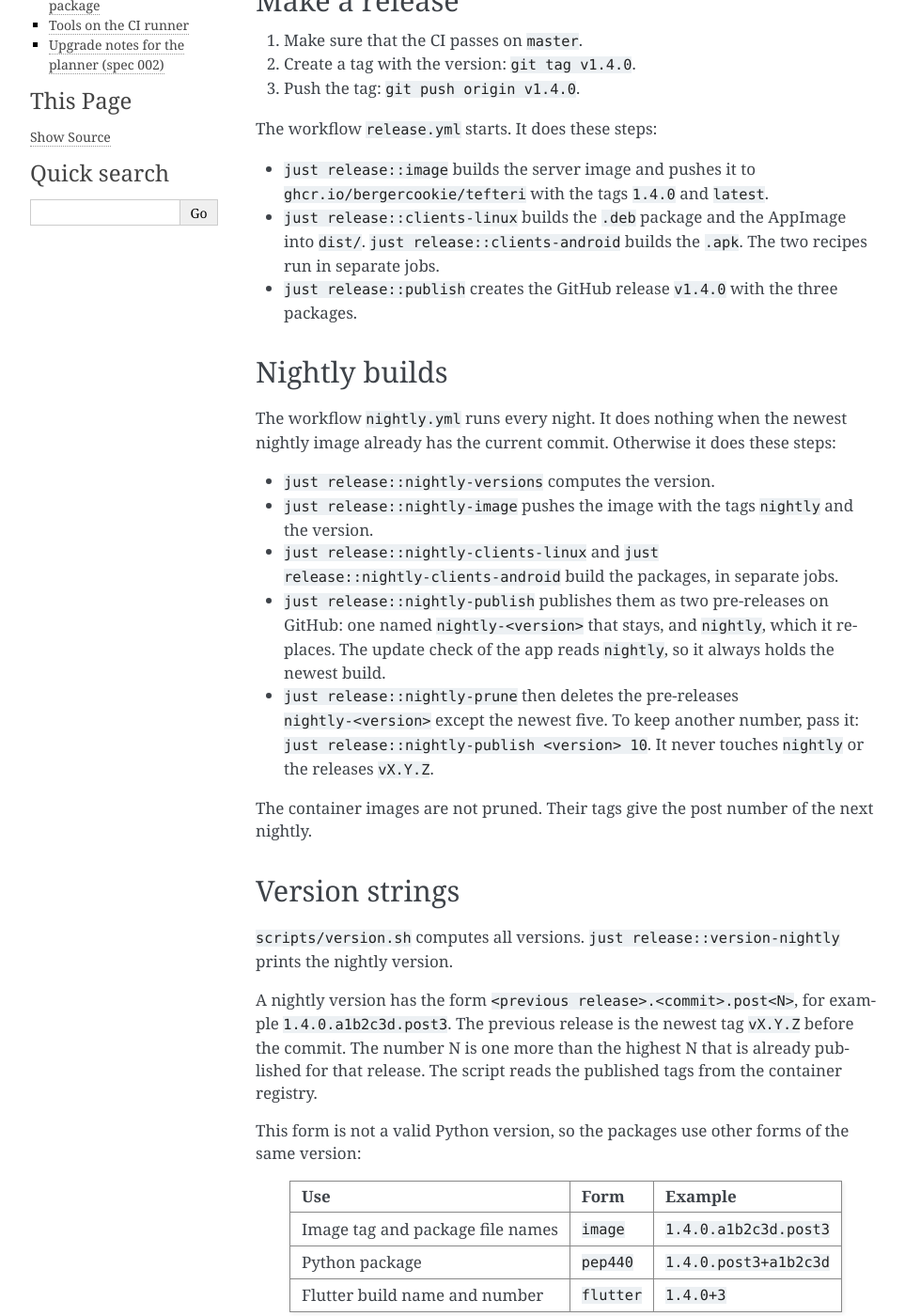
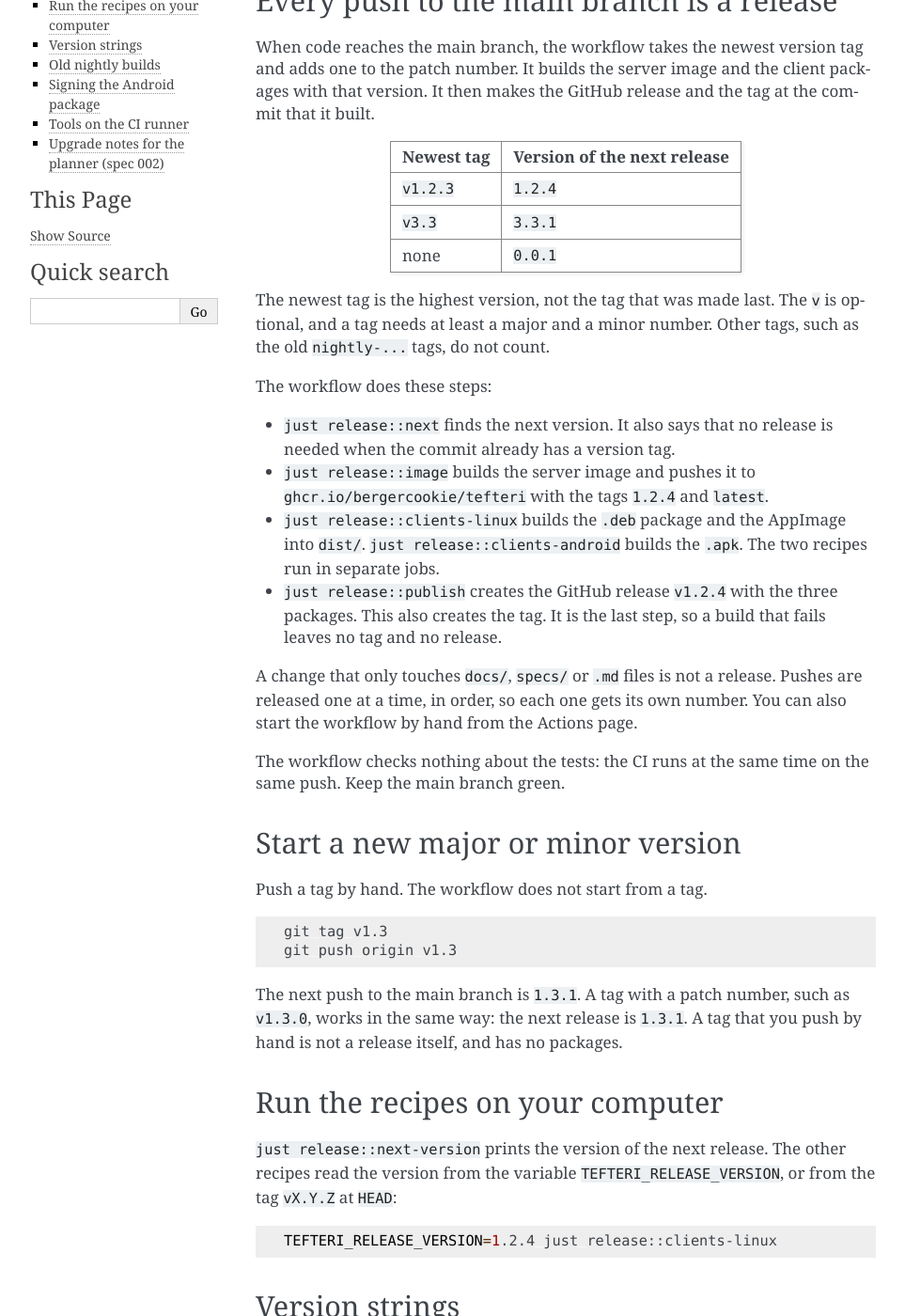
Before and after one commit to bergercookie/tefteri, a Sphinx documentation site: the page built from docs/developer/releases.md, in a window 1280 px wide and 1400 px high, scrolled down 204 px. Shown: the whole window at 94% size, without its empty margins (148-1111 px from the left). Built offline with Sphinx 7.4.7, drawn with Linux system fonts in a browser that asks for light colours; some of the changed text lies outside the part shown.

Commit message:
Release on every push to master, with the version from the newest tag
Replace the nightly workflow and the tag-triggered release workflow with one release.yml.
Each push to master (except changes of docs, specs and .md files) takes the newest version tag,
adds one to the patch (1.2.3 -> 1.2.4, 3.3 -> 3.3.1), builds the image and the packages with
that version, pushes the image as X.Y.Z and latest, and makes the GitHub release, which also
creates the tag, as the last step. A tag that is pushed by hand (v1.3) only sets the base of
the next version and is not a release itself.

- scripts/version.sh: next, next-outputs and release (version from TEFTERI_RELEASE_VERSION);
  the nightly forms and the lookup of the published image tags are gone.
- release/release.just: next, next-version; the nightly recipes are gone.
- The update check of the app follows the latest release only. The Nightly channel is removed
  from Settings, because the nightly pre-release is not made any more.
- Documentation and tests follow.

Co-Authored-By: Claude Sonnet 5.5 <noreply@anthropic.com>

````diff
--- a/docs/developer/releases.md
+++ b/docs/developer/releases.md
@@ -1,68 +1,93 @@
-# Releases and nightly builds
+# Releases
 
-Two GitHub workflows publish tefteri. Both call only `just` recipes. You can run the same
-recipes on your computer.
+One GitHub workflow, `release.yml`, publishes tefteri. It calls only `just` recipes. You can run
+the same recipes on your computer.
 
-## Make a release
+## Every push to the main branch is a release
 
-1. Make sure that the CI passes on `master`.
-2. Create a tag with the version: `git tag v1.4.0`.
-3. Push the tag: `git push origin v1.4.0`.
+When code reaches the main branch, the workflow takes the newest version tag and adds one to the
+patch number. It builds the server image and the client packages with that version. It then makes
+the GitHub release and the tag at the commit that it built.
 
-The workflow `release.yml` starts. It does these steps:
+| Newest tag | Version of the next release |
+| --- | --- |
+| `v1.2.3` | `1.2.4` |
+| `v3.3` | `3.3.1` |
+| none | `0.0.1` |
 
+The newest tag is the highest version, not the tag that was made last. The `v` is optional, and a
+tag needs at least a major and a minor number. Other tags, such as the old `nightly-...` tags, do
+not count.
+
+The workflow does these steps:
+
+- `just release::next` finds the next version. It also says that no release is needed when the
+  commit already has a version tag.
 - `just release::image` builds the server image and pushes it to
-  `ghcr.io/bergercookie/tefteri` with the tags `1.4.0` and `latest`.
+  `ghcr.io/bergercookie/tefteri` with the tags `1.2.4` and `latest`.
 - `just release::clients-linux` builds the `.deb` package and the AppImage into `dist/`.
   `just release::clients-android` builds the `.apk`. The two recipes run in separate jobs.
-- `just release::publish` creates the GitHub release `v1.4.0` with the three packages.
+- `just release::publish` creates the GitHub release `v1.2.4` with the three packages. This also
+  creates the tag. It is the last step, so a build that fails leaves no tag and no release.
 
-## Nightly builds
+A change that only touches `docs/`, `specs/` or `.md` files is not a release. Pushes are
+released one at a time, in order, so each one gets its own number. You can also start the
+workflow by hand from the Actions page.
 
-The workflow `nightly.yml` runs every night. It does nothing when the newest nightly image
-already has the current commit. Otherwise it does these steps:
+The workflow checks nothing about the tests: the CI runs at the same time on the same push. Keep
+the main branch green.
 
-- `just release::nightly-versions` computes the version.
-- `just release::nightly-image` pushes the image with the tags `nightly` and the version.
-- `just release::nightly-clients-linux` and `just release::nightly-clients-android` build the
-  packages, in separate jobs.
-- `just release::nightly-publish` publishes them as two pre-releases on GitHub: one named
-  `nightly-<version>` that stays, and `nightly`, which it replaces. The update check of the app
-  reads `nightly`, so it always holds the newest build.
-- `just release::nightly-prune` then deletes the pre-releases `nightly-<version>` except the newest
-  five. To keep another number, pass it: `just release::nightly-publish <version> 10`. It never
-  touches `nightly` or the releases `vX.Y.Z`.
+## Start a new major or minor version
 
-The container images are not pruned. Their tags give the post number of the next nightly.
+Push a tag by hand. The workflow does not start from a tag.
+
+```bash
+git tag v1.3
+git push origin v1.3
+```
+
+The next push to the main branch is `1.3.1`. A tag with a patch number, such as `v1.3.0`, works
+in the same way: the next release is `1.3.1`. A tag that you push by hand is not a release
+itself, and has no packages.
+
+## Run the recipes on your computer
+
+`just release::next-version` prints the version of the next release. The other recipes read the
+version from the variable `TEFTERI_RELEASE_VERSION`, or from the tag `vX.Y.Z` at `HEAD`:
+
+```bash
+TEFTERI_RELEASE_VERSION=1.2.4 just release::clients-linux
+```
 
 ## Version strings
 
-`scripts/version.sh` computes all versions. `just release::version-nightly` prints the nightly version.
-
-A nightly version has the form `<previous release>.<commit>.post<N>`, for example
-`1.4.0.a1b2c3d.post3`. The previous release is the newest tag `vX.Y.Z` before the commit. The
-number N is one more than the highest N that is already published for that release. The script
-reads the published tags from the container registry.
-
-This form is not a valid Python version, so the packages use other forms of the same version:
+`scripts/version.sh` computes the version. The release version is `X.Y.Z`. The packages use
+these forms of it:
 
 | Use | Form | Example |
 | --- | --- | --- |
-| Image tag and package file names | `image` | `1.4.0.a1b2c3d.post3` |
-| Python package | `pep440` | `1.4.0.post3+a1b2c3d` |
-| Flutter build name and number | `flutter` | `1.4.0+3` |
+| Image tag, Python package and package file names | `image`, `pep440` | `1.2.4` |
+| Flutter build name and number | `flutter` | `1.2.4+318` |
 
-For a release, the image and Python forms are `X.Y.Z`. The Flutter form is `X.Y.Z+<number of
-commits>`, because Android needs a build number that is more than 0.
+The number after the plus sign is the number of commits. Android needs a build number that is
+more than 0.
 
 The recipes `frontend::build-web`, `build-linux` and `build-apk` also pass this version to the app
 with `--dart-define=TEFTERI_APP_VERSION`. The app shows that version in the menu and in Admin
 settings. The web client does not read the version from a file on the server, because a browser
 that holds old code could then show a newer number than the code that runs.
 
+The update check in Settings compares the version of the app with the latest GitHub release.
+
+## Old nightly builds
+
+Earlier, a nightly workflow published the pre-releases `nightly` and `nightly-<version>` and the
+image tag `nightly`. They are not made any more. The workflow does not delete the ones that exist.
+You can delete them on the Releases page and the Packages page of the repository.
+
 ## Signing the Android package
 
-The release and nightly workflows sign the `.apk` with a release keystore. Add these
+The release workflow signs the `.apk` with a release keystore. Add these
 repository secrets:
 
 | Secret | Value |
@@ -77,7 +102,7 @@ app with a release-signed app. Keep the keystore safe: you need the same key for
 
 ## Tools on the CI runner
 
-The jobs for the server image, the version and the Android package install devbox. The runner
+The jobs for the server image and the Android package install devbox. The job that finds the version needs only `git` and `just`. The runner
 gives Docker and the Android SDK.
 
 The job for the Linux packages does not use devbox. It runs on the oldest Ubuntu image that
````
Also changed, not shown: docs/developer/deployment.md (+3 -3 lines), docs/user/getting-started.md (+3 -2 lines), 10 other files.
